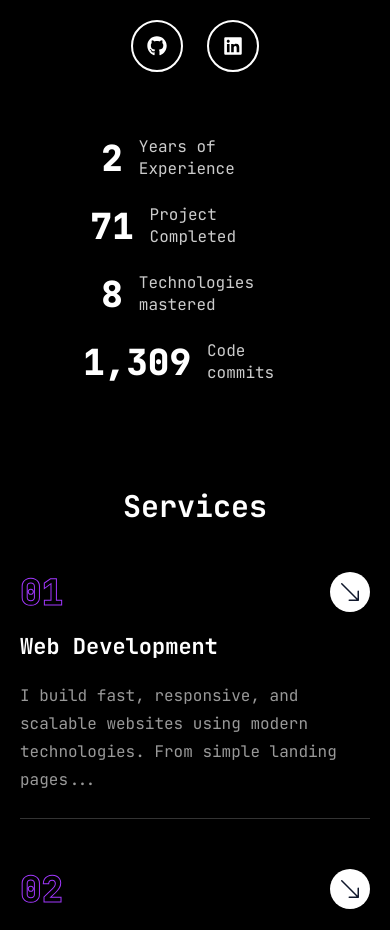
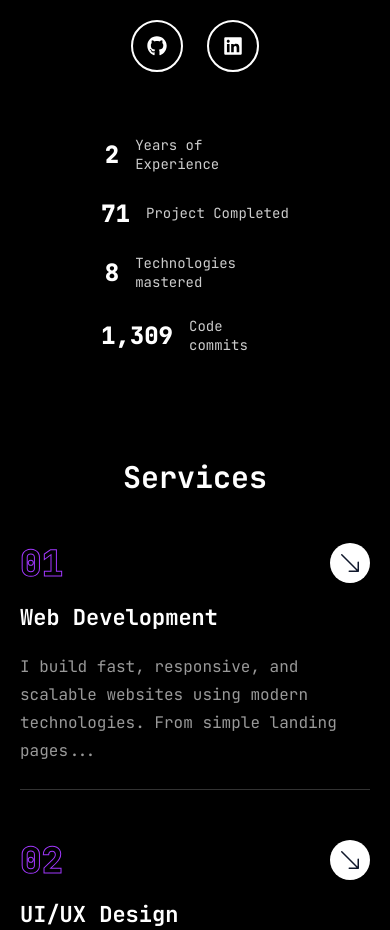
Before and after one commit to elishabhatti/elisha-portfolio, a Next.js app: page / in a window 390 px wide. Shown: the part 820-1750 px from the top of the page. Built offline with nearby package versions, Linux system fonts and the light colour scheme.

Commit message:
made the stats smaller for small screen

```diff
--- a/components/Stats.jsx
+++ b/components/Stats.jsx
@@ -17,7 +17,7 @@ const Stats = () => {
                   end={item.num}
                   duration={3}
                   delay={1}
-                  className="text-white text-4xl xl:text-3xl font-extrabold"
+                  className="text-white text-2xl xl:text-3xl font-extrabold"
                 />
                 <motion.p
                   initial={{ y: 50, opacity: 0 }}
@@ -25,7 +25,7 @@ const Stats = () => {
                   transition={{ duration: 0.69 }}
                   className={`${
                     item.text.length < 15 ? "max-w-[100px]" : "max-w-[150px]"
-                  } leading-snug text-white/80`}
+                  } leading-snug text-sm xl:text-lge text-white/80`}
                 >
                   {item.text}
                 </motion.p>
```
